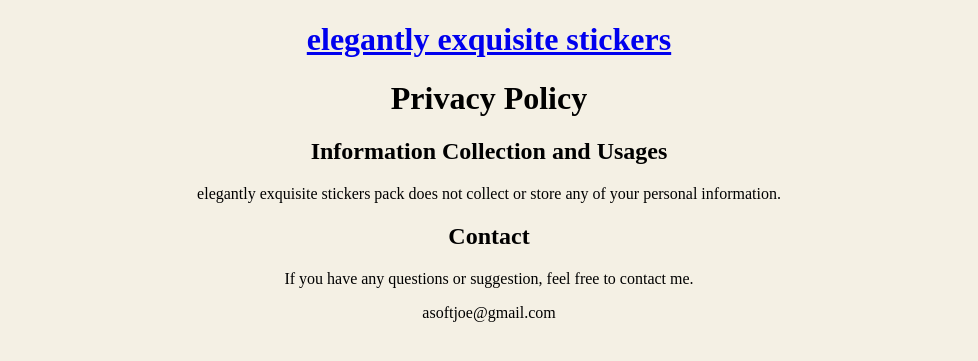
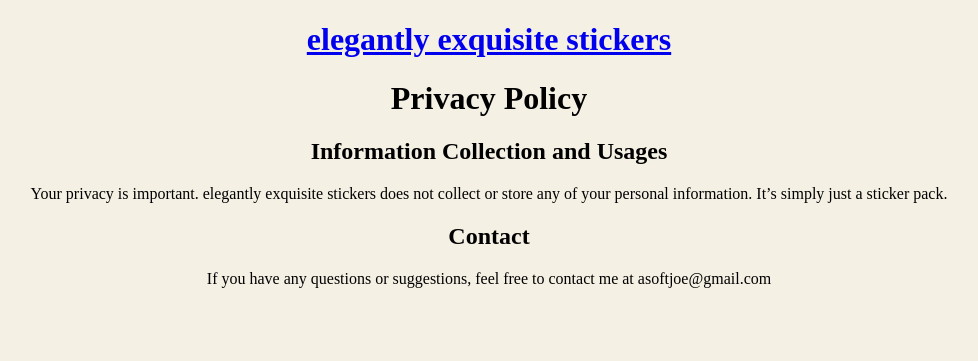
Before and after one commit to soupypan/soupypan.github.io, a Jekyll site: the page built from _posts/2020-07-14-elegantly-exquisite-stickers.md, in a window 1280 px wide. Shown: the top 361 px of the page, without its empty margins (151-1129 px from the left). Built offline with Jekyll 4.4.1, drawn with Linux system fonts in a browser that asks for light colours.

Commit message:
Update 2020-07-14-elegantly-exquisite-stickers.md

```diff
--- a/_posts/2020-07-14-elegantly-exquisite-stickers.md
+++ b/_posts/2020-07-14-elegantly-exquisite-stickers.md
@@ -7,13 +7,14 @@ date: 2020-07-13
 <h1> Privacy Policy </h1>
 
 
+
 <h2> Information Collection and Usages </h2>
 
-elegantly exquisite stickers pack does not collect or store any of your personal information.
+Your privacy is important.
+elegantly exquisite stickers does not collect or store any of your personal information. It's simply just a sticker pack.
+
 
 
 <h2> Contact </h2>
 
-If you have any questions or suggestion, feel free to contact me.
-
-asoftjoe@gmail.com
+If you have any questions or suggestions, feel free to contact me at asoftjoe@gmail.com
```
